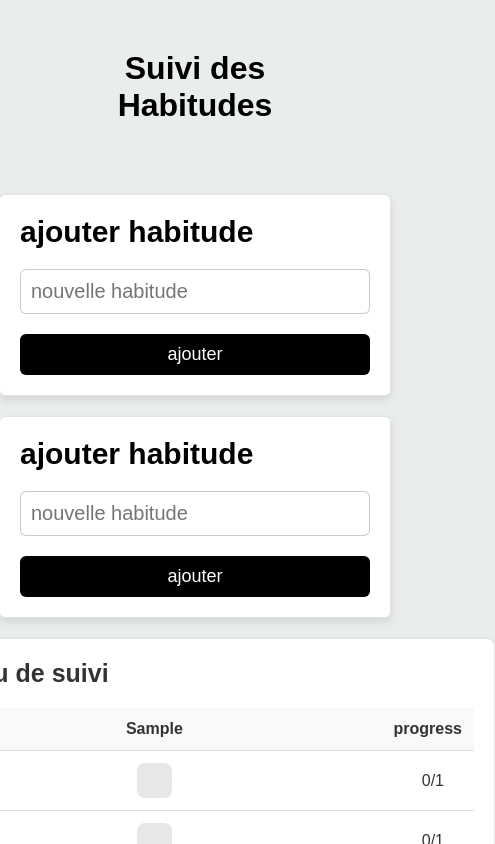
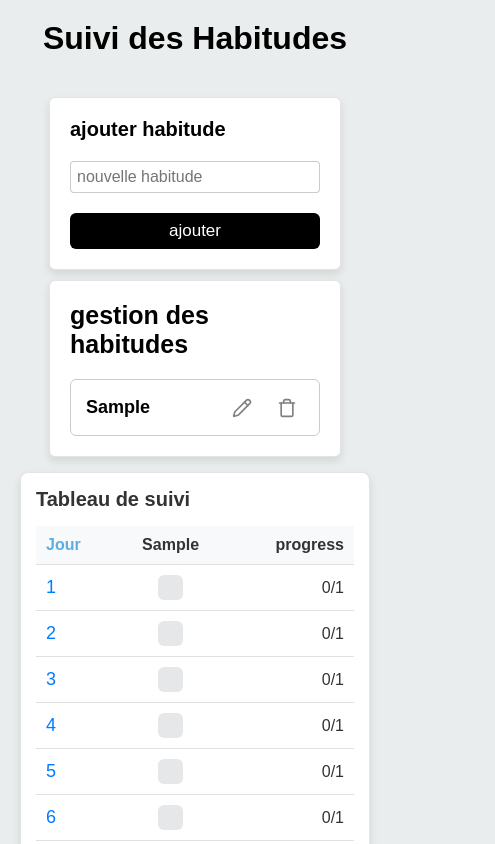
Before and after one commit to amine-haddade/tracking-Habits, a React (Vite) app: page / in a window 390 px wide. Both pictures are taken after typing "Sample" into the empty fields and a click on the button "ajouter". Shown: the top 844 px of the page, 495 px wide, since content can reach past the window. Built offline with nearby package versions, Linux system fonts and the light colour scheme.

Commit message:
adding forms update witch portals

```diff
--- a/index.html
+++ b/index.html
@@ -8,7 +8,8 @@
     <link rel="stylesheet" href="https://cdnjs.cloudflare.com/ajax/libs/font-awesome/6.6.0/css/all.min.css" integrity="sha512-Kc323vGBEqzTmouAECnVceyQqyqdsSiqLQISBL29aUW4U/M7pSPA/gEUZQqv1cwx4OnYxTxve5UMg5GT6L4JJg==" crossorigin="anonymous" referrerpolicy="no-referrer" />
   </head>
   <body>
-    <div id="root"></div>
+    <div id="root" ></div>
+    <div id="everly"></div>
     <script type="module" src="/src/main.jsx"></script>
   </body>
 </html>
--- a/package.json
+++ b/package.json
@@ -10,6 +10,7 @@
     "preview": "vite preview"
   },
   "dependencies": {
+    "lucide-react": "^0.456.0",
     "react": "^18.3.1",
     "react-dom": "^18.3.1"
   },
--- a/src/Components/Home.jsx
+++ b/src/Components/Home.jsx
@@ -1,4 +1,7 @@
 import { useState, useEffect } from "react";
+import {Pencil,Trash}  from 'lucide-react';
+import { createPortal } from "react-dom";
+import EditModel from "./model/EditModel";
 function Home() {
   const [habitudes, setHabitudes] = useState([]);
   const [habitude, setHabitude] = useState("");
@@ -7,7 +10,7 @@ function Home() {
     indiceJour: null,
   });
   const [nbrJpours, setNbrJours] = useState(Array(8).fill({ prog: 0 }));
-
+  const [showModel,setShowModel]=useState(false);
   function ajouterHbitude() {
     setHabitudes([
       ...habitudes,
@@ -58,59 +61,60 @@ function Home() {
       );
       // setStockIdHbits({id:null,indiceJour:null})
     }
-  }, [habitudes, stockIdHbits]);
+  }, [habitudes,stockIdHbits]);
 
+  function FormEdit(IdHabitude){
+    console.log(IdHabitude)
+    setShowModel(true)
+
+  }
+  useEffect(()=>{
+    if (showModel) {
+      // Ajouter un overlay sombre au body
+      const body = document.body;
+      document.getElementById('everly').classList.add("dark-overlay");
+
+      // Empêcher le scroll de la page sous le modèle
+      body.style.overflow = 'hidden';
+    } else {
+      // Retirer l'overlay sombre du body
+      const body = document.body;
+      document.getElementById('everly').classList.remove("dark-overlay");
+
+      // Réactiver le scroll
+      body.style.overflow = 'auto';
+    }
+  },[showModel])
   return (
     <>
       <h1 id="title-home-page">Suivi des Habitudes</h1>
       <div id="forms-habits">
-      <div  id="row-1">
-          <form
-            onSubmit={(e) => {
-              e.preventDefault();
-            }}
-          >
+        <div  id="row-1">
+          <form onSubmit={(e) => {   e.preventDefault(); }} >
             <h3>ajouter habitude</h3>
-            <input
-              value={habitude}
-              onChange={(e) => {
-                setHabitude(e.target.value);
-              }}
-              placeholder="nouvelle habitude"
-              type="text"
-            />
-            <button
-              onClick={() => {
-                ajouterHbitude();
-              }}
-            >
+            <input value={habitude} onChange={(e) => { setHabitude(e.target.value); }} placeholder="nouvelle habitude" type="text"/>
+            <button onClick={() => { ajouterHbitude();  }}>
               ajouter
             </button>
           </form>
-          <form
-            onSubmit={(e) => {
-              e.preventDefault();
-            }}
-          >
-            <h3>ajouter habitude</h3>
-            <input
-              value={habitude}
-              onChange={(e) => {
-                setHabitude(e.target.value);
-              }}
-              placeholder="nouvelle habitude"
-              type="text"
-            />
-            <button
-              onClick={() => {
-                ajouterHbitude();
-              }}
-            >
-              ajouter
-            </button>
-          </form>
+            <div className="containe-crud">
+              <h3>gestion des habitudes</h3>
+                  {habitudes.map((habitude)=>(
+                    <div key={habitude.id} className="contain-crud-habits">
+                    <h1>{habitude.nom}</h1>
+                    <div className="btns-crud">
+                          <div onClick={()=>{FormEdit(habitude.id)}}  className="parent-icon">
+
+                            <Pencil  className='icon edit-icon' />
+                          </div>
+                          <div onClick={()=> {console.log(habitude.id)}} className="parent-icon">
+                            <Trash   className="icon delete-icon"  />
+                          </div>
+                    </div>
+                    </div>
+                  ))  }
+            </div>
         </div>
-
         <div className="tracking-container">
           <div className="table-container">
             <h3>Tableau de suivi</h3>
@@ -155,9 +159,12 @@ function Home() {
             </table>
           </div>
         </div>
+        {showModel && createPortal(
+      <EditModel  onClose={() => setShowModel(false)} />,document.body
+    )}
       </div>
     </>
-  );
+  )
 }
 
 export default Home;
--- /dev/null
+++ b/src/Components/model/EditModel.jsx
@@ -0,0 +1,18 @@
+// EditModel.js
+export default function EditModel({ onClose }) {
+
+
+  return (
+    <div className="edit-model">
+      <h3>Modifier habitude</h3>
+      <form
+        onSubmit={(e) => {
+          e.preventDefault();
+        }}
+      >
+        <input placeholder="hbitude" type="text" />
+        <button type="button" onClick={onClose}>Modifier</button>
+      </form>
+    </div>
+  );
+}
--- a/src/style.css
+++ b/src/style.css
@@ -3,10 +3,25 @@
   padding: 0px;
   font-family:'Arial Narrow Bold', sans-serif;
 }
+.dark-overlay {
+  position: fixed;
+  top: 0;
+  left: 0;
+  bottom: 0;
+  right: 0;
+  width: 100%;
+  height: 100%;
+  background-color: rgba(0, 0, 0, 0.845);  /* Arrière-plan sombre */
+  z-index: 999;  /* Assurez-vous qu'il soit au-dessus de tout le reste */
+}
+
+
+
 body{
   background-color: #eaeded;
   padding-top: 60px;
   padding: 50px;
+  overflow: hidden;
 
 }
 #title-home-page{
@@ -18,17 +33,17 @@ body{
   justify-content: center;
   align-items: flex-start;
   gap: 20px;
-  flex-wrap: wrap;
+  /* flex-wrap: wrap; */
   padding-top: 70px;
 
 }
 #forms-habits #row-1{
-  /* flex-grow: 1; */
   display: flex;
   justify-content: center;
   align-items: stretch;
   flex-direction: column;
   gap: 20px;
+  flex:30%;
 }
 #forms-habits form{
   min-width: 400px;
@@ -43,6 +58,64 @@ body{
   box-shadow: 0px 4px 8px rgba(0, 0, 0, 0.1);
 
 }
+
+#forms-habits .containe-crud{
+  min-width: 400px;
+  max-width: 400px ;
+  padding: 20px;
+  border-radius: 6px;
+  border: 1px solid #cbcbcb83;
+  background-color: rgb(255, 255, 255);
+  display: flex;
+  flex-direction: column;
+  gap: 20px;
+  box-shadow: 0px 4px 8px rgba(0, 0, 0, 0.1);
+
+}
+
+#forms-habits .containe-crud .contain-crud-habits{
+  padding: 10px 15px;
+  border:  1px solid rgba(190, 190, 190, 0.796);
+  border-radius: 6px;
+  display: flex;
+  justify-content: space-between;
+  align-items: center;
+}
+#forms-habits .containe-crud .contain-crud-habits h1{
+  flex: 1;
+  font-size: 18px;
+
+}
+#forms-habits .containe-crud .contain-crud-habits .btns-crud{
+  display: flex;
+  gap: 10px;
+  color: gray;
+  cursor: pointer;
+}
+#forms-habits .containe-crud  h3{
+  font-size: 25px;
+}
+#forms-habits .containe-crud .parent-icon{
+  width: 35px;
+  height: 35px;
+  display: flex;
+  justify-content: center;
+  align-items: center;
+  border-radius: 6px;
+  transition: 0.4s;
+
+
+}
+#forms-habits .containe-crud .parent-icon .icon{
+  width: 20px;
+  height: 20px;
+}
+#forms-habits .containe-crud .parent-icon:hover {
+  /* Appliquer le style sur le parent lors du survol de l'enfant */
+  background-color: #e5e7e9; /* Exemple de couleur de fond */
+}
+
+
 
 #forms-habits form h3{
   font-size: 30px;
@@ -78,8 +151,9 @@ body{
 
 /* Container principale */
 .tracking-container {
-  /* width: 70%; */
-  flex-grow: 5;
+
+  /* flex-grow: 5; */
+  flex: 70%;
   min-width: 600px;
   font-family: Arial, sans-serif;
   color: #333;
@@ -199,15 +273,83 @@ th {
 }
 
 
+.edit-model{
+  min-width: 400px;
+  max-width: 900px ;
+  width: 40%;
+  position: fixed;
+   top: 50%;
+  left: 50%;
+   transform: translate(-50%, -50%);
+  padding: 20px;
+  border-radius: 6px;
+  border: 1px solid #cbcbcb83;
+  background-color: rgb(255, 255, 255);
+  display: flex;
+  flex-direction: column;
+  gap: 20px;
+  box-shadow: 0px 4px 8px rgba(0, 0, 0, 0.1);
+  z-index: 1000000;
+
+}
+
+.edit-model form{
+  display: flex;
+  flex-direction: column;
+  gap: 30px;
+}
+
+.edit-model h3{
+  font-size: 30px !important;
+}
+
+.edit-model form h3{
+  font-size: 30px;
+
+}
+
+.edit-model form input{
+  width: 100%;
+  padding: 10px;
+  font-size: 20px;
+  border:  1px solid rgba(190, 190, 190, 0.796);
+  border-radius: 6px;
+  outline: none;
+  box-sizing: border-box;
+
+}
+.edit-model form button{
+  border:  none;
+  background-color: rgb(0, 0, 0);
+  border-radius: 6px;
+  color: white;
+  padding: 10px 15px;
+  font-size: 18px;
+  cursor: pointer;
+  transition: 0.3s;
+}
+.edit-model form button:hover{
+  background-color: rgba(5, 5, 5, 0.845);
+}
+
 
 
 @media screen and (max-width: 1200px) {
-    #forms-habits {
-      justify-content: center; /* Centre le conteneur principal */
-      /* align-items: center; */
+  #forms-habits{
+
+
+    flex-direction: column;
+    align-items: normal;
+
   }
 
   #forms-habits form {
+      width: 100%;
+      min-width: 350px; /* Met le formulaire en pleine largeur */
+      max-width: 75%; /* Ajuste la largeur maximale pour laisser un espace sur les côtés */
+      margin: auto; /* Centre le formulaire à l'intérieur du conteneur */
+  }
+  #forms-habits .containe-crud {
       width: 100%;
       min-width: 350px; /* Met le formulaire en pleine largeur */
       max-width: 75%; /* Ajuste la largeur maximale pour laisser un espace sur les côtés */
@@ -217,4 +359,129 @@ th {
     flex-grow: 1;
 
   }
+  body{
+    padding: 30px;
+
+  }
+  .table-container {
+    padding: 15px;
+
+  }
+
+  /* Titre du tableau */
+  .table-container h3 {
+    font-size: 20px;
+    margin-bottom: 15px;
+
+  }
+
+  .delete-btn {
+    font-size: 14px;
+  }
+
+
+
+  /* Style pour les cases à cocher */
+  input[type="checkbox"] {
+    transform: scale(1.1);
+  }
+
+  /* Style pour l'affichage du progrès */
+
+
+  .chek-box{
+    width: 25px;
+    height: 25px;
+    border-radius: 6px;
+
+  }
+  .chek-box i{
+    font-size: 18px;
+  }
+
+
+
+
+
+  th, td {
+    padding: 10px;
+  }
+
+  .checkbox {
+    width: 20px;
+    height: 20px;
+  }
+  .nbr-jr{
+    text-align: left !important;
+    padding-left: 10px;
+    font-size: 18px;
+    color: #007bff;
+  }
+
+
+
+  .th-progress-count{
+    padding-right: 10px !important;
+  }
+
 }
+
+@media screen and (max-width:600px){
+  .tracking-container {
+    width: 100%;
+    min-width: 300px;
+  }
+  #forms-habits form {
+    width: 70%;
+    min-width: 250px; /* Met le formulaire en pleine largeur */
+    max-width: 90%; /* Ajuste la largeur maximale pour laisser un espace sur les côtés */
+  }
+  #forms-habits .containe-crud{
+    width: 70% !important;
+    min-width: 250px !important; /* Met le formulaire en pleine largeur */
+    max-width: 90% !important;
+  }
+  #forms-habits  {
+    align-items: normal;
+
+  }
+  #forms-habits .containe-crud {
+    width: 80%;
+    min-width: 250px; /* Met le formulaire en pleine largeur */
+    max-width: 90%; /* Ajuste la largeur maximale pour laisser un espace sur les côtés */
+  }
+  body{
+    padding-top: 40px;
+    padding: 20px;
+
+  }
+  #forms-habits{
+    gap: 15px;
+    padding-top: 40px;
+
+  }
+  #forms-habits #row-1{
+
+    gap: 10px;
+  }
+
+  #forms-habits form h3{
+    font-size: 20px;
+
+  }
+
+  #forms-habits form input{
+
+    padding: 6px;
+    font-size: 16px;
+    border:  1px solid rgba(190, 190, 190, 0.796);
+    border-radius: 4px;
+
+  }
+  #forms-habits form button{
+    border-radius: 6px;
+    padding: 8px 12px;
+    font-size: 17px;
+  }
+
+}
```
Also changed, not shown: 1 other file (tests, documents, lock files or other folders).
